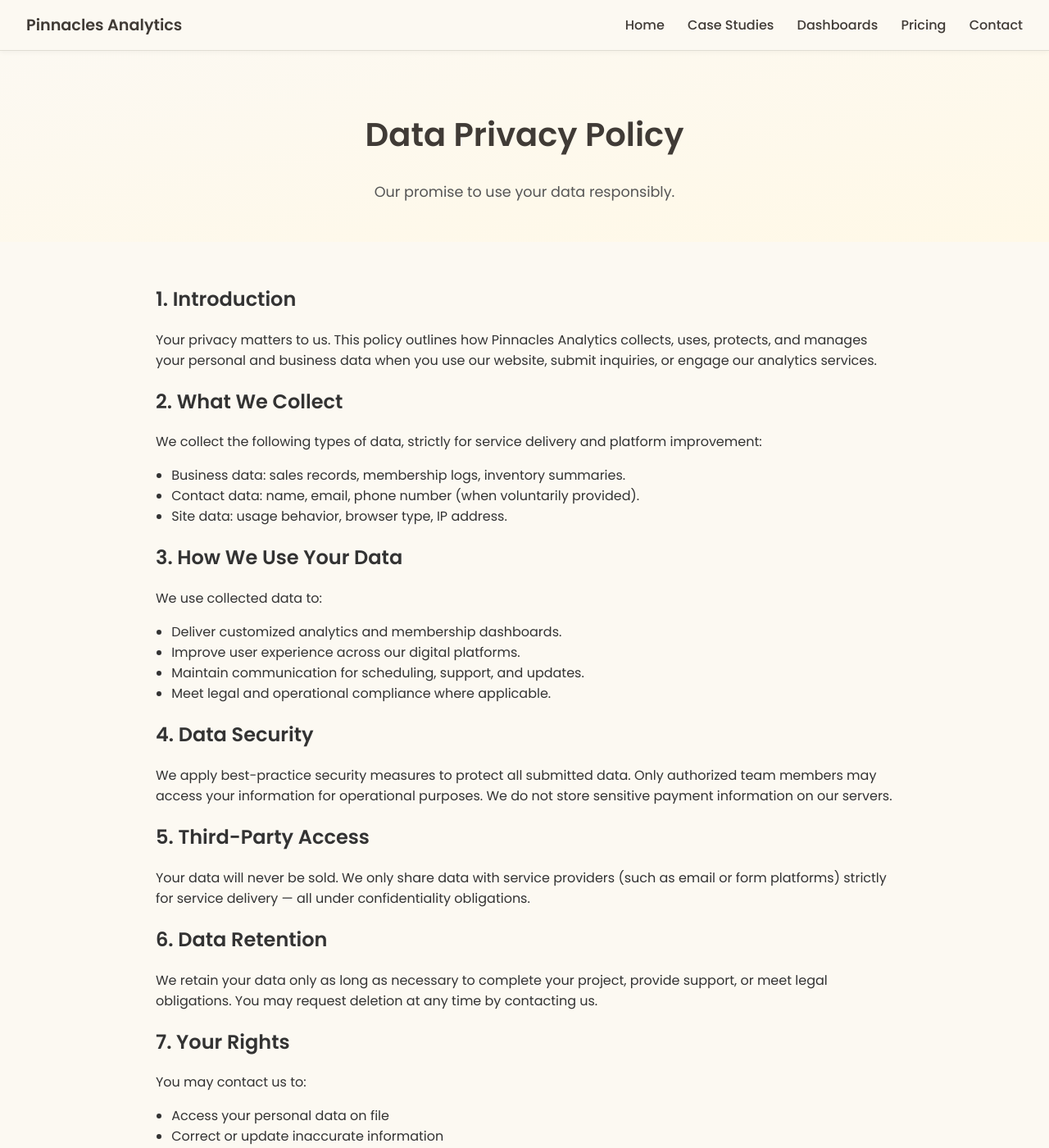
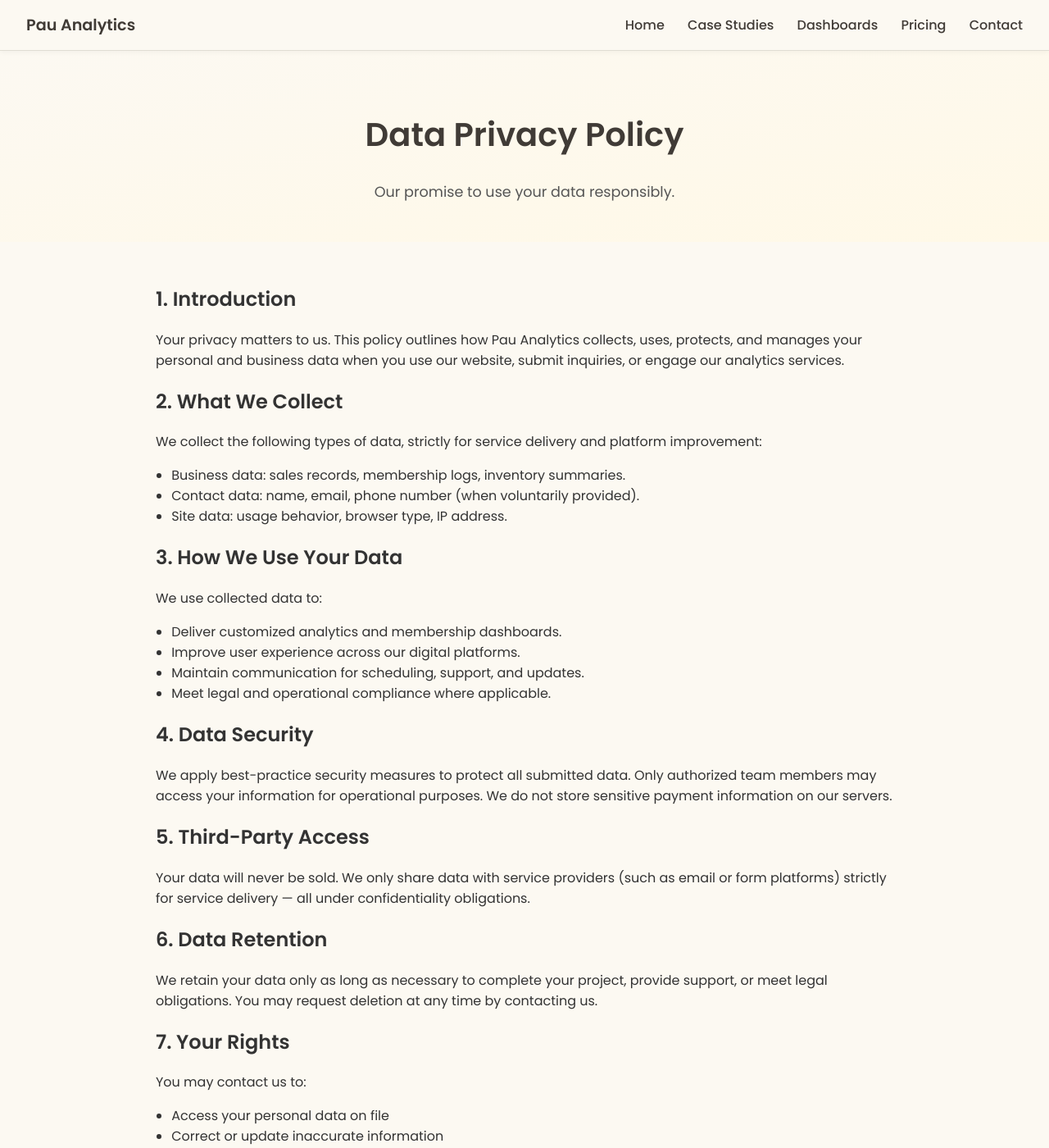
Before and after one commit to lyven81/pinnacles-learning-website, a Jekyll site: the page privacy-policy.html, which Jekyll copies as it is, in a window 1280 px wide and 1400 px high. Shown: the whole window at 82% size. Built offline with Jekyll 4.4.1, drawn with Linux system fonts in a browser that asks for light colours; some of the changed text lies outside the part shown.

Commit message:
Update privacy-policy.html

```diff
--- a/privacy-policy.html
+++ b/privacy-policy.html
@@ -3,7 +3,7 @@
 <head>
   <meta charset="UTF-8" />
   <meta name="viewport" content="width=device-width, initial-scale=1.0" />
-  <title>Data Policy | Pinnacles Analytics</title>
+  <title>Data Policy | Pau Analytics</title>
   <link href="https://fonts.googleapis.com/css2?family=Poppins:wght@400;500;600&display=swap" rel="stylesheet" />
 
 <!-- Favicons -->
@@ -143,7 +143,7 @@
 <body>
 
   <div class="navbar">
-    <div class="brand">Pinnacles Analytics</div>
+    <div class="brand">Pau Analytics</div>
     <nav>
       <a href="index.html">Home</a>
       <a href="case-studies.html">Case Studies</a>
@@ -161,7 +161,7 @@
   <div class="container">
     <section>
       <h2>1. Introduction</h2>
-      <p>Your privacy matters to us. This policy outlines how Pinnacles Analytics collects, uses, protects, and manages your personal and business data when you use our website, submit inquiries, or engage our analytics services.</p>
+      <p>Your privacy matters to us. This policy outlines how Pau Analytics collects, uses, protects, and manages your personal and business data when you use our website, submit inquiries, or engage our analytics services.</p>
     </section>
 
     <section>
@@ -227,12 +227,12 @@
   <div class="spacer"></div>
 
   <footer>
-    <p>📧 <a href="mailto:admin@pinnaclesanalytics.com">admin@pinnaclesanalytics.com</a></p>
+    <p>📧 <a href="mailto:admin@pauanalytics.com">admin@pauanalytics.com</a></p>
     <p>
       <a href="about.html">About Us</a> &nbsp;|&nbsp;
       <a href="privacy-policy.html">Privacy Policy</a>
     </p>
-    <p>© 2025 Pinnacles Analytics</p>
+    <p>© 2025 Pau Analytics</p>
   </footer>
 
 </body>
```
Also changed, not shown: other parts of privacy-policy.html (+2 -2 lines).
